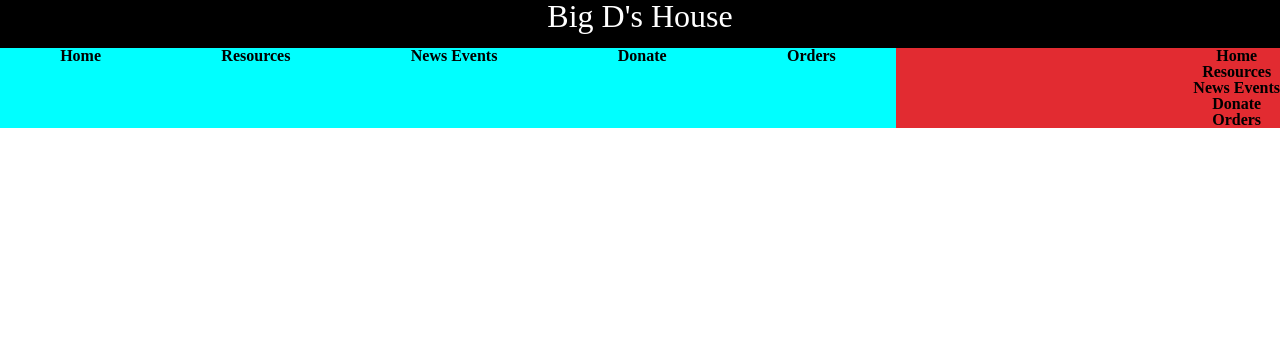
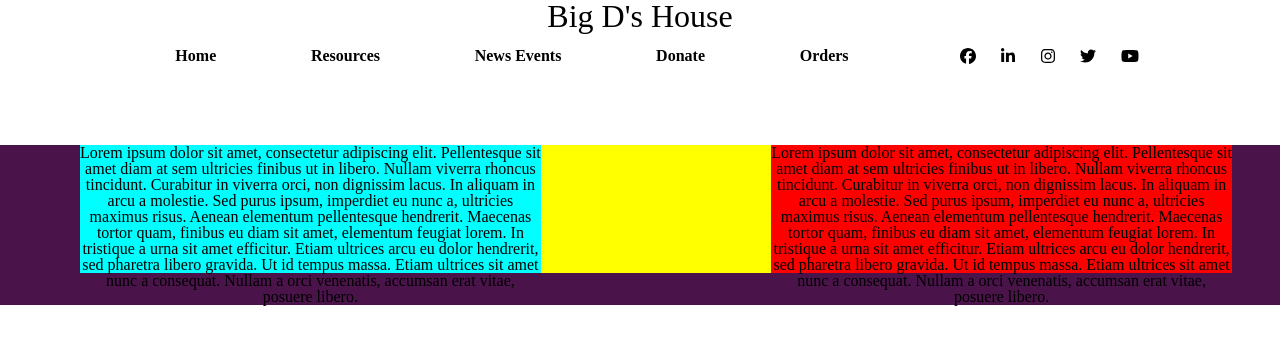
Before and after one commit to shannonasor/non-profit, a React (Create React App) app: page / in a window 1280 px wide. Shown: the top 344 px of the page. Built offline with nearby package versions, Linux system fonts and the light colour scheme.

Commit message:
align content boxes

```diff
--- a/package.json
+++ b/package.json
@@ -4,6 +4,7 @@
   "private": true,
   "dependencies": {
     "@fortawesome/fontawesome-svg-core": "^6.1.1",
+    "@fortawesome/free-brands-svg-icons": "^6.1.1",
     "@fortawesome/free-solid-svg-icons": "^6.1.1",
     "@fortawesome/react-fontawesome": "^0.1.18",
     "@testing-library/jest-dom": "^5.16.4",
--- a/src/App.css
+++ b/src/App.css
@@ -2,27 +2,64 @@
   text-align: center;
 }
 
-.App {
-  background-color: black;
+.Header {
+  margin: 0 auto;
+  width: 80%;
+
 }
 
 .Menu {
-  background-color: rgb(226, 43, 49);
   font-weight: bolder;
   display: flex;
   justify-content: space-between;
+  margin-bottom: 5rem;
 }
 
 .Org-Name {
   margin-bottom: 1rem;
   font-size: 2rem;
-  color: white;
+  color: black;
 }
+
 .Main-Menu {
-  /* height: 3.5vh; */
-  width: 70%;
+  width: 75%;
   display: flex;
   justify-content: space-around;
+}
+
+.Social-Menu {
+  width: 20%;
+  display: flex;
+  justify-content: space-around;
+}
+
+.container {
+  background-color: rgb(74, 20, 74);
+  height: 10rem;
+  position: relative;
+}
+
+.front {
+  width: 90%;
+  margin-left:5rem;
+  background-color: yellow;
+  position: absolute;
+  display: flex;
+  justify-content: space-between;
+}
+
+.front-one {
   background-color: aqua;
+  width: 40%;
+  height: 8rem;
+  top: 0;
+  left: 0;
+}
 
+.front-two {
+  background-color: red;
+  width: 40%;
+  height: 8rem;
+  top: 0;
+  left: 50rem;
 }
--- a/src/App.js
+++ b/src/App.js
@@ -1,5 +1,8 @@
 import React from 'react';
 import './App.css';
+import { FontAwesomeIcon } from '@fortawesome/react-fontawesome'
+import { faLinkedinIn, faFacebook, faTwitter, faInstagram, faYoutube } from '@fortawesome/free-brands-svg-icons'
+import example from './example.jpg'
 
 function App() {
   return (
@@ -16,14 +19,39 @@ function App() {
             </ul>
 
             <ul className='Social-Menu'>
-              <li>Home</li>
-              <li>Resources</li>
-              <li>News  Events</li>
-              <li>Donate</li>
-              <li>Orders</li>
+              <li><FontAwesomeIcon icon={faFacebook} /></li>
+              <li><FontAwesomeIcon icon={faLinkedinIn} /></li>
+              <li><FontAwesomeIcon icon={faInstagram} /></li>
+              <li><FontAwesomeIcon icon={faTwitter} /></li>
+              <li><FontAwesomeIcon icon={faYoutube} /></li>
             </ul>
         </div>
       </header>
+
+
+      <div className='container'>
+        <div className='front'>
+          <div className='front-one'>
+            <p>Lorem ipsum dolor sit amet, consectetur adipiscing elit. Pellentesque sit amet diam at sem
+              ultricies finibus ut in libero. Nullam viverra rhoncus tincidunt. Curabitur in viverra orci,
+              non dignissim lacus. In aliquam in arcu a molestie. Sed purus ipsum, imperdiet eu nunc a,
+              ultricies maximus risus. Aenean elementum pellentesque hendrerit. Maecenas tortor quam,
+              finibus eu diam sit amet, elementum feugiat lorem. In tristique a urna sit amet efficitur.
+              Etiam ultrices arcu eu dolor hendrerit, sed pharetra libero gravida. Ut id tempus massa.
+              Etiam ultrices sit amet nunc a consequat. Nullam a orci venenatis, accumsan erat vitae, posuere libero.</p>
+          </div>
+
+          <div className='front-two'>
+            <p>Lorem ipsum dolor sit amet, consectetur adipiscing elit. Pellentesque sit amet diam at sem
+                ultricies finibus ut in libero. Nullam viverra rhoncus tincidunt. Curabitur in viverra orci,
+                non dignissim lacus. In aliquam in arcu a molestie. Sed purus ipsum, imperdiet eu nunc a,
+                ultricies maximus risus. Aenean elementum pellentesque hendrerit. Maecenas tortor quam,
+                finibus eu diam sit amet, elementum feugiat lorem. In tristique a urna sit amet efficitur.
+                Etiam ultrices arcu eu dolor hendrerit, sed pharetra libero gravida. Ut id tempus massa.
+                Etiam ultrices sit amet nunc a consequat. Nullam a orci venenatis, accumsan erat vitae, posuere libero.</p>
+          </div>
+        </div>
+      </div>
     </div>
   );
 }
```
Also changed, not shown: 2 other files (tests, documents, lock files or other folders).
